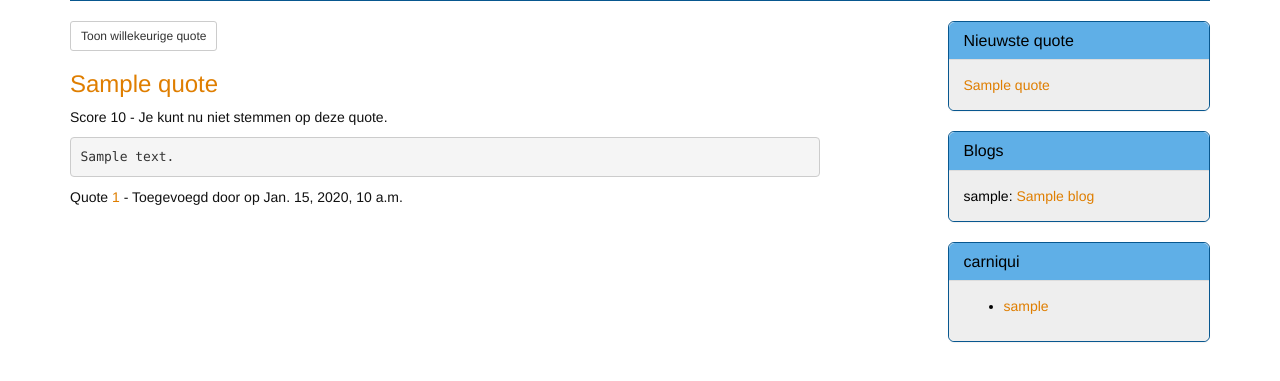
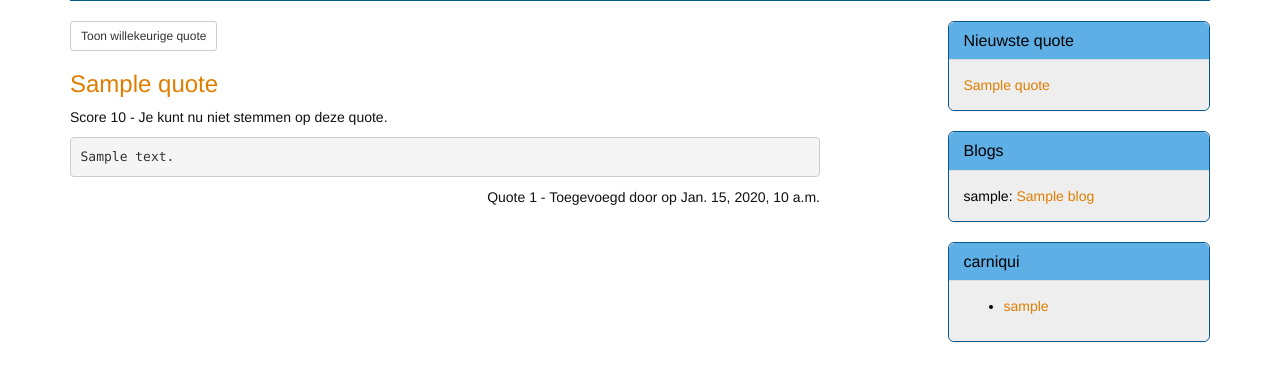
Before and after one commit to joostvunderink/carnique_site, a Django app: template carnique/templates/quote.html in a window 1280 px wide. Shown: the part 215-596 px from the top of the page. Run offline with Django 3.2, Linux system fonts and the light colour scheme; the template is opened without the code that fills it: most values are stand-ins (such as "Sample title", 1, 10 or a date in 2020); some libraries are stand-ins or nearby versions.

Commit message:
Quote addition information is now right aligned.

```diff
--- a/carnique/templates/block_quote.html
+++ b/carnique/templates/block_quote.html
@@ -10,11 +10,12 @@ Je kunt nu niet stemmen op deze quote.
 </span>
 </p>
 <pre>{{ quote.text }}</pre>
-<p>Quote <a href="/quotes/{{ quote.id }}/">{{ quote.id }}</a> -
-Toegevoegd door
+<p style="text-align: right;">
+    Quote {{ quote.id }} - Toegevoegd door
     {% if quote.added_by.is_active and quote.added_by.get_profile.is_member %}
         <a href="/profile/{{ quote.added_by.username }}">{{ quote.added_by.username }}</a>
     {% else %}
         {{ quote.added_by.username }}
     {% endif %}
     op {{ quote.added_on }}
+</p>
```
Lines whose indentation alone changed are shown as unchanged.
